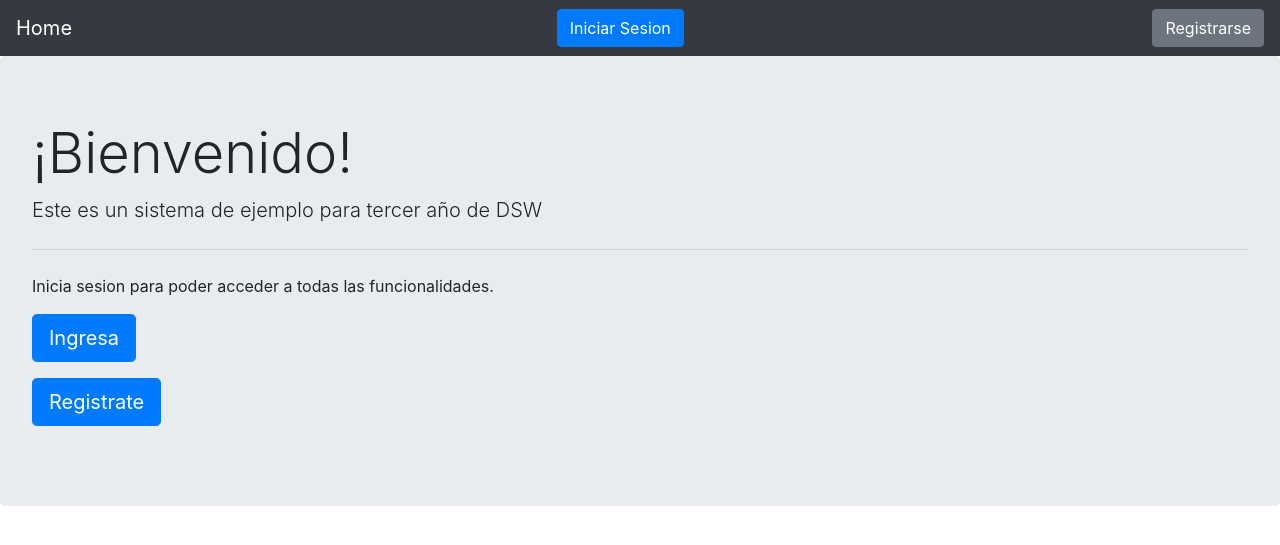
After one commit to matiasluceroitec/virtuales, a Django app: template itec2025/home/templates/index.html in a window 1280 px wide. The commit adds this page. Shown: the top 545 px of the page. Run offline with Django 3.2, Linux system fonts and the light colour scheme; the template is opened without the code that fills it, so the values that code supplies are empty; some libraries are stand-ins or nearby versions.

Commit message:
Fin de la clase

```diff
--- a/itec2025/home/templates/base.html
+++ b/itec2025/home/templates/base.html
@@ -11,14 +11,21 @@
   </head>
   <body>
         <nav class="navbar navbar-dark bg-dark">
-            <a class="navbar-brand" href="#">Home</a>
-            <li>
-                <a href="{% url 'product_list' %}">Products</a>
-            </li>
-            <li>
-                <a  href="{% url 'order_list' %}">Pedidos</a>
-            </li>
+            <a class="navbar-brand" href="{% url 'index' %}"> Home </a>
+            {% if user.is_authenticated %}
+              <li>
+                  <a href="{% url 'product_list' %}"> Products </a>
+              </li>
+              <li>
+                  <a  href="{% url 'order_list' %}"> Pedidos </a>
+              </li>
+              <a class="btn btn-danger" href="{% url 'logout' %}" > Salir </a>
+            {% else %}
+              <a class="btn btn-primary" href="{% url 'login' %}"> Iniciar Sesion </a>
+              <a class="btn btn-secondary" href="{% url 'register' %}"> Registrarse </a>
+            {% endif %}
         </nav>
+
         {% if messages %}
           {% for message in messages %}
               {%if message.tags == 'error' %}
@@ -28,6 +35,7 @@
               {% endif %}
           {% endfor %}
       {% endif %}
+
       {% block content %}{% endblock %}
     <!-- Optional JavaScript -->
     <!-- jQuery first, then Popper.js, then Bootstrap JS -->
--- /dev/null
+++ b/itec2025/home/templates/index.html
@@ -0,0 +1,27 @@
+{% extends 'base.html' %}
+
+{% block title %} Inicio {% endblock %}
+
+{% block content %}
+
+<div class="jumbotron">
+    <h1 class="display-4">¡Bienvenido!</h1>
+    <p class="lead">Este es un sistema de ejemplo para tercer año de DSW</p>
+    <hr class="my-4">
+
+    {% if not user.is_authenticated %}
+        <p>Inicia sesion para poder acceder a todas las funcionalidades.</p>
+        <p class="lead">
+        <a class="btn btn-primary btn-lg" href="{% url 'login' %}" role="button">Ingresa</a>
+        </p>
+        <p class="lead">
+            <a class="btn btn-primary btn-lg" href="{% url 'register' %}" role="button">Registrate</a>
+        </p>
+    {% else %}
+    <p class="lead">
+        <a class="btn btn-primary btn-lg" href="{% url 'product_list' %}" role="button">Productos</a>
+    </p>
+    {% endif %}
+  </div>
+
+{% endblock %}
--- a/itec2025/home/urls.py
+++ b/itec2025/home/urls.py
@@ -1,11 +1,15 @@
 from django.urls import path
 
 from home.views import (
+    home_view,
     login_view,
+    logout_view,
     register_view,
 )
 
 urlpatterns = [
     path('register/', register_view, name='register'),
-    path('login/', login_view, name='login')
+    path('login/', login_view, name='login'),
+    path('logout/', logout_view, name='logout'),
+    path('', home_view, name='index'),
 ]
```
Also changed, not shown: itec2025/home/views.py (+26 -1 lines), itec2025/home/templates/accounts/logout.html (deleted).
